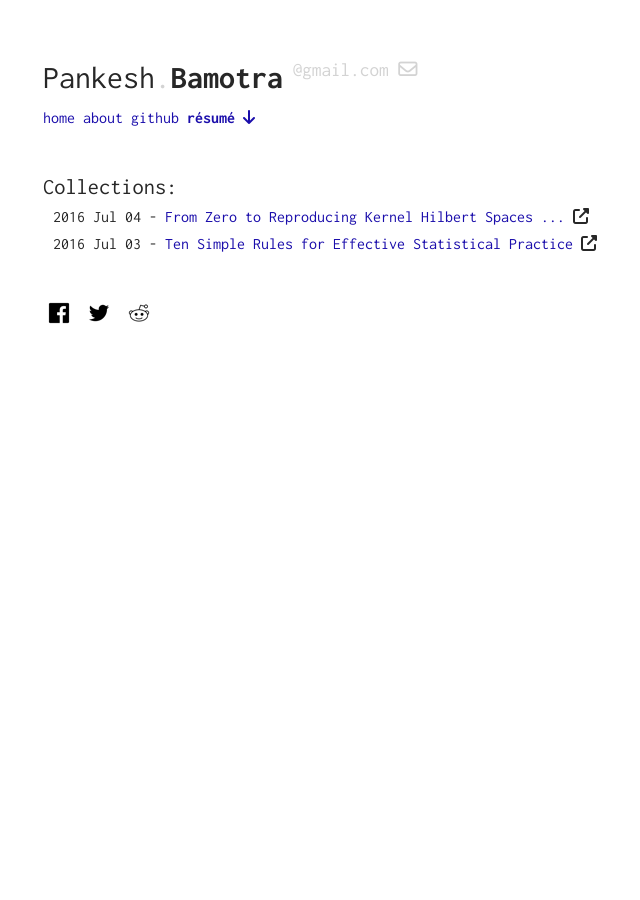
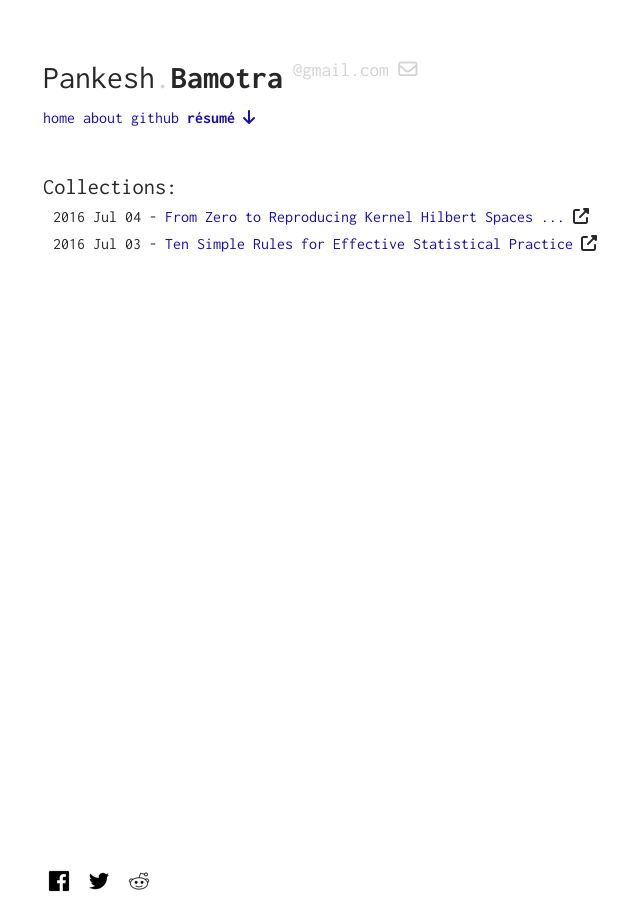
Before and after one commit to pbamotra/sciontist, a Jekyll site: the page built from index.html, in a window 1280 px wide. Shown: the whole page, without its empty margins (297-937 px from the left). Built offline with Jekyll 4.4.1, drawn with Linux system fonts in a browser that asks for light colours; nearby versions of some CDN libraries.

Commit message:
social share simple bottom

```diff
--- a/assets/css/main.scss
+++ b/assets/css/main.scss
@@ -101,6 +101,8 @@ ul {
 
 .footer {
     align-items: baseline;
+    bottom: 0px;
+    position: fixed;
     @media screen and (max-width: $br) {
         display: block;
     }
```
